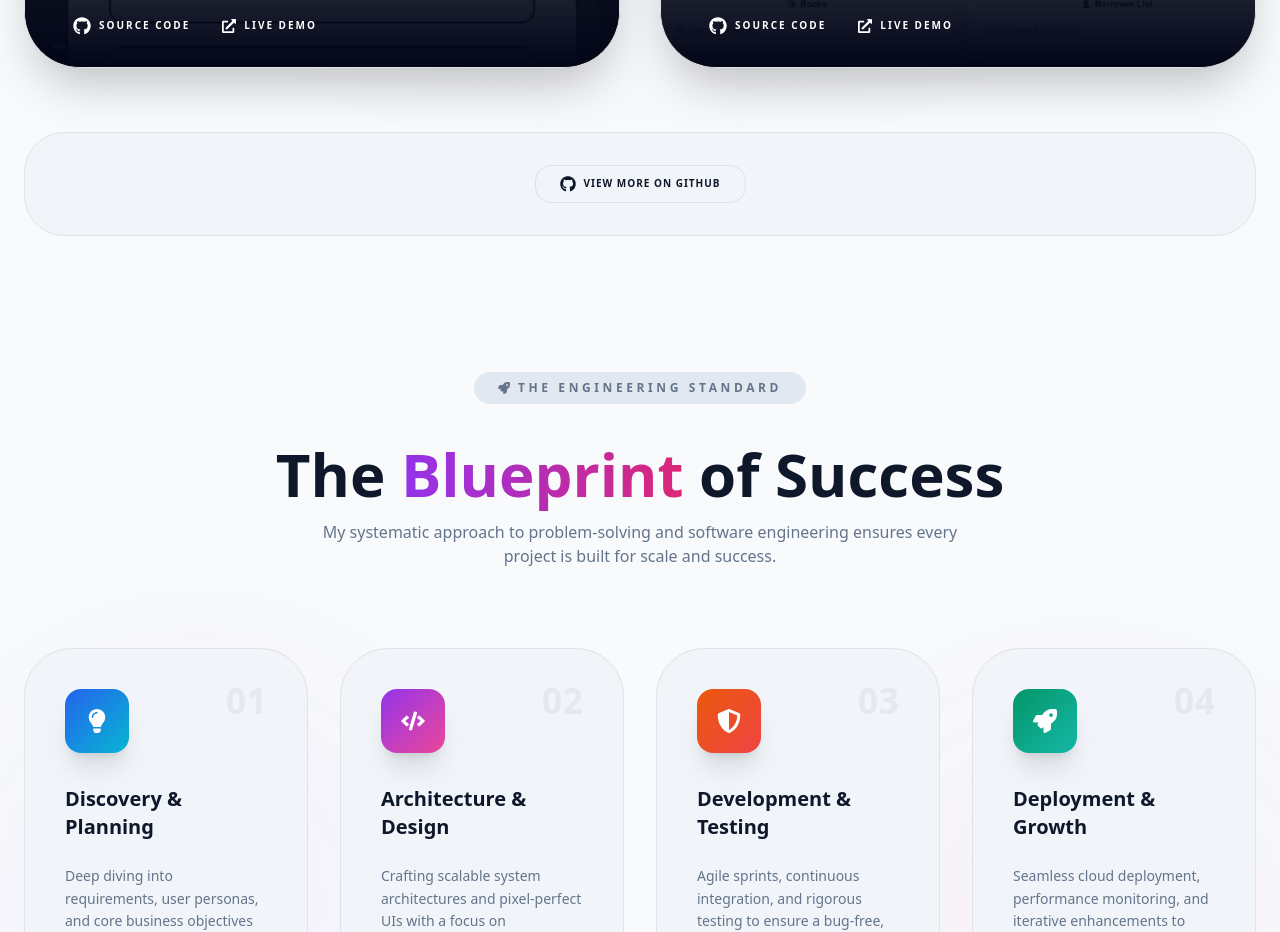
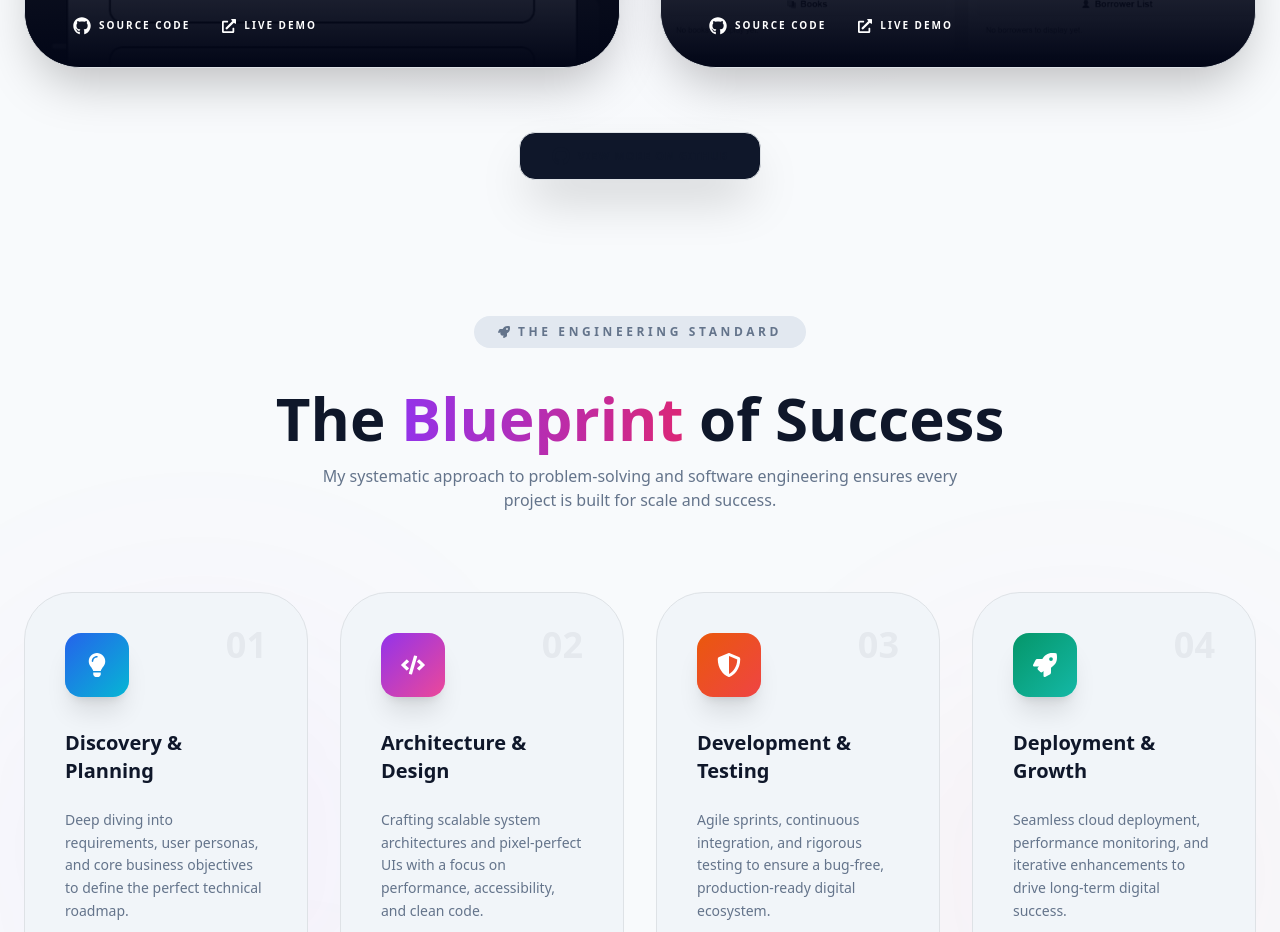
Before and after one commit to abhiishek2408/myportfolio, a React (Create React App) app: page / in a window 1280 px wide. Shown: the part 5920-6852 px from the top of the page. Built offline with nearby package versions, Linux system fonts and the light colour scheme.

Commit message:
update server

```diff
--- a/src/components/Projects.js
+++ b/src/components/Projects.js
@@ -179,14 +179,14 @@ const Projects = () => {
           whileInView={{ opacity: 1 }}
           viewport={{ once: true }}
         >
-          <div className="p-8 bg-slate-100 dark:bg-slate-900/60 glass-dark rounded-[2.5rem] border border-slate-500/40 dark:border-white/30 mt-8">
+          <div className="mt-12">
             <a
               href="https://github.com/abhiishek2408"
               target="_blank"
               rel="noopener noreferrer"
-              className="inline-flex items-center gap-2 px-6 py-2.5 glass-dark rounded-2xl border border-white/5 text-slate-900 dark:text-white font-black uppercase tracking-widest text-[10px] hover:bg-white dark:hover:bg-slate-800 transition-all no-underline"
+              className="inline-flex items-center gap-2 px-8 py-3.5 bg-slate-900 dark:bg-white/10 rounded-2xl border border-white/10 text-slate-900 dark:text-white font-black uppercase tracking-widest text-[11px] hover:bg-purple-600 hover:text-white transition-all no-underline shadow-2xl"
             >
-              <FaGithub size={16} /> View More on GitHub
+              <FaGithub size={18} /> View More on GitHub
             </a>
           </div>
         </motion.div>
```
